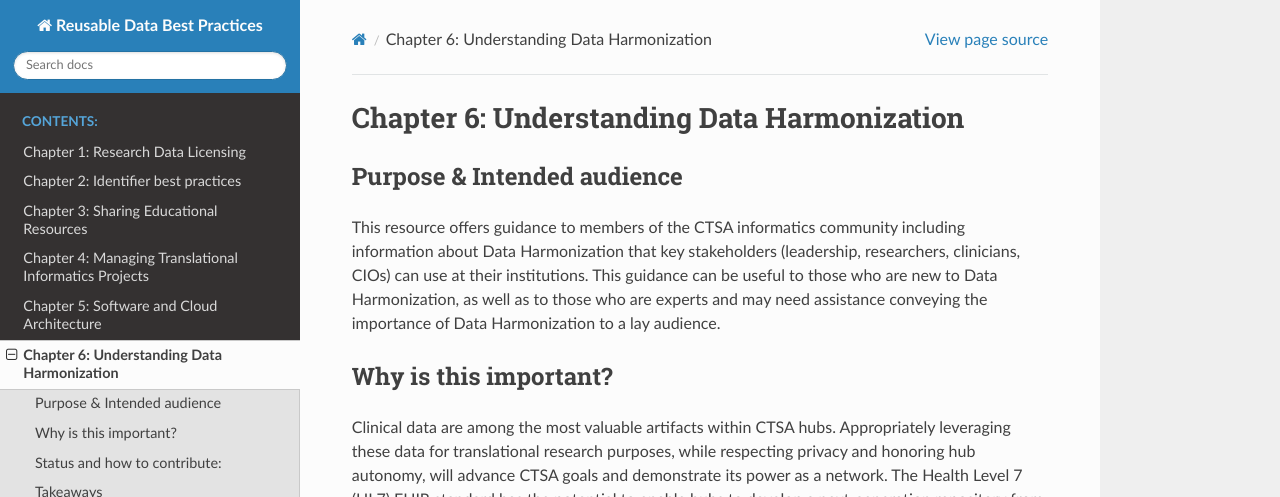
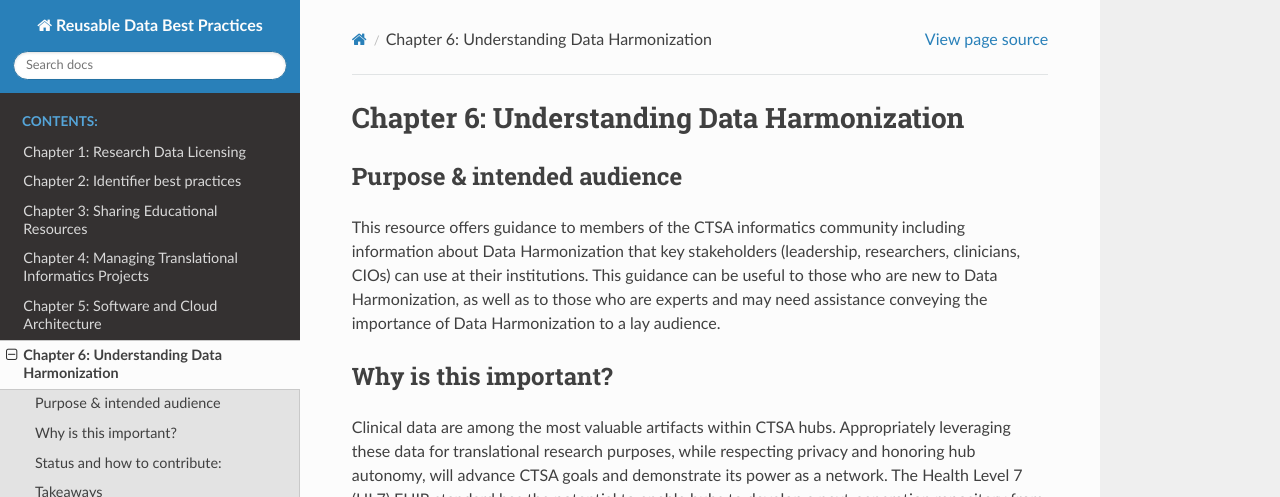
Before and after one commit to data2health/informatics-playbook, a Sphinx documentation site: the page built from docs/chapters/chapter_6.md, in a window 1280 px wide and 900 px high. Shown: the top 497 px of the window. Built offline with Sphinx 7.4.7 and the Read the Docs theme 2.0.0, drawn with Linux system fonts in a browser that asks for light colours.

```diff
--- a/docs/chapters/chapter_6.md
+++ b/docs/chapters/chapter_6.md
@@ -1,6 +1,6 @@
 # Chapter 6: Understanding Data Harmonization
 
-## Purpose & Intended audience
+## Purpose & intended audience
 
 This resource offers guidance to members of the CTSA informatics community including information about Data Harmonization that key stakeholders (leadership, researchers, clinicians, CIOs) can use at their institutions. This guidance can be useful to those who are new to Data Harmonization, as well as to those who are experts and may need assistance conveying the importance of Data Harmonization to a lay audience.
 
```
